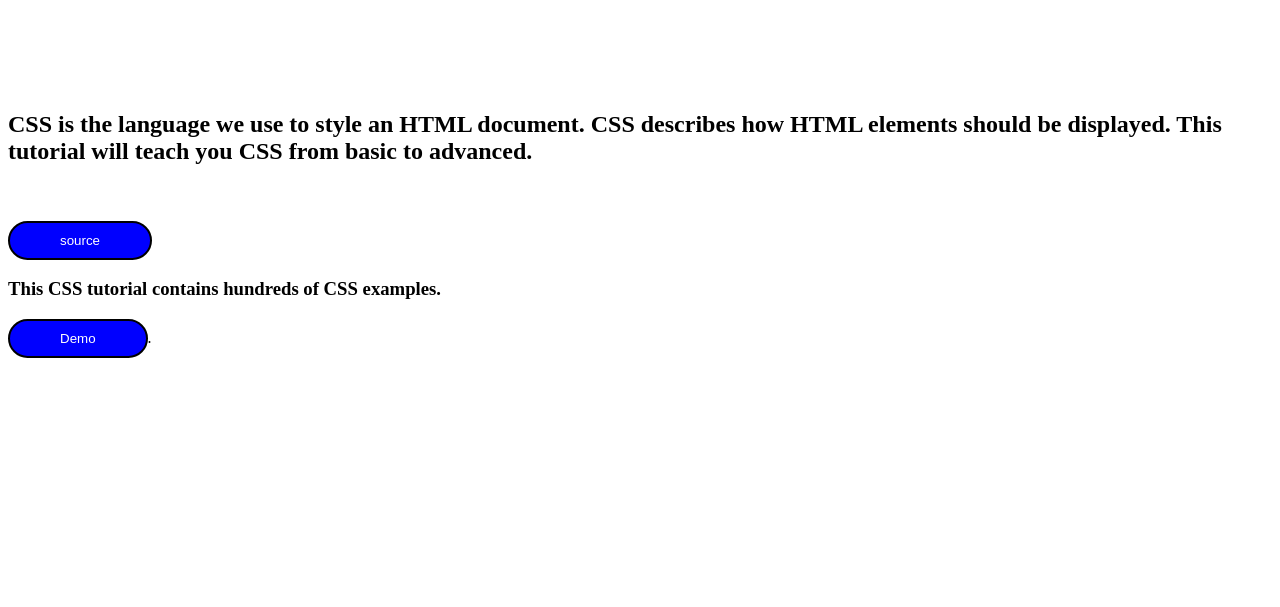
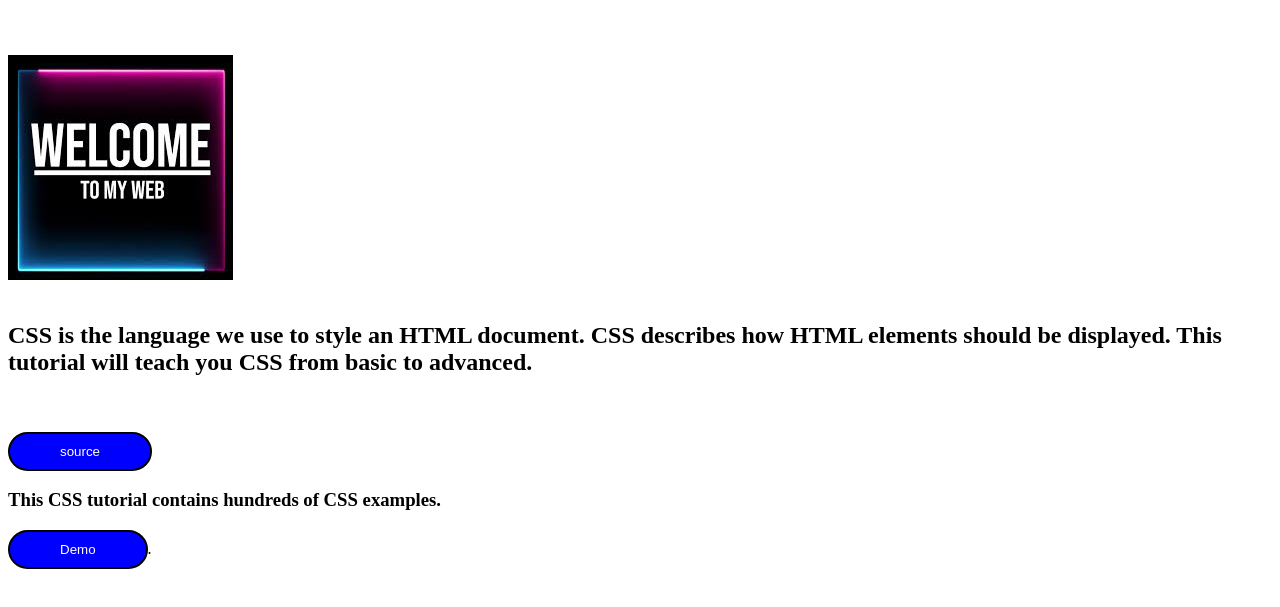
Before and after one commit to AnilYadav8/Portfolio, a plain HTML site: page index2.html in a window 1280 px wide. Shown: the part 61-668 px from the top of the page. Drawn offline with Linux system fonts and the light colour scheme.

Commit message:
Update index2.html

```diff
--- a/index2.html
+++ b/index2.html
@@ -44,7 +44,7 @@
 <a href="project2.html"></a>
 
     <h1>PROJECTS DESCRIPTION</h1><br><br>
-    <img src="image/download (1).jpg" alt=""><br><br>
+    <img src="download (1).jpg" alt=""><br><br>
     <h2>CSS is the language we use to style an HTML document.
 
         CSS describes how HTML elements should be displayed.
```
